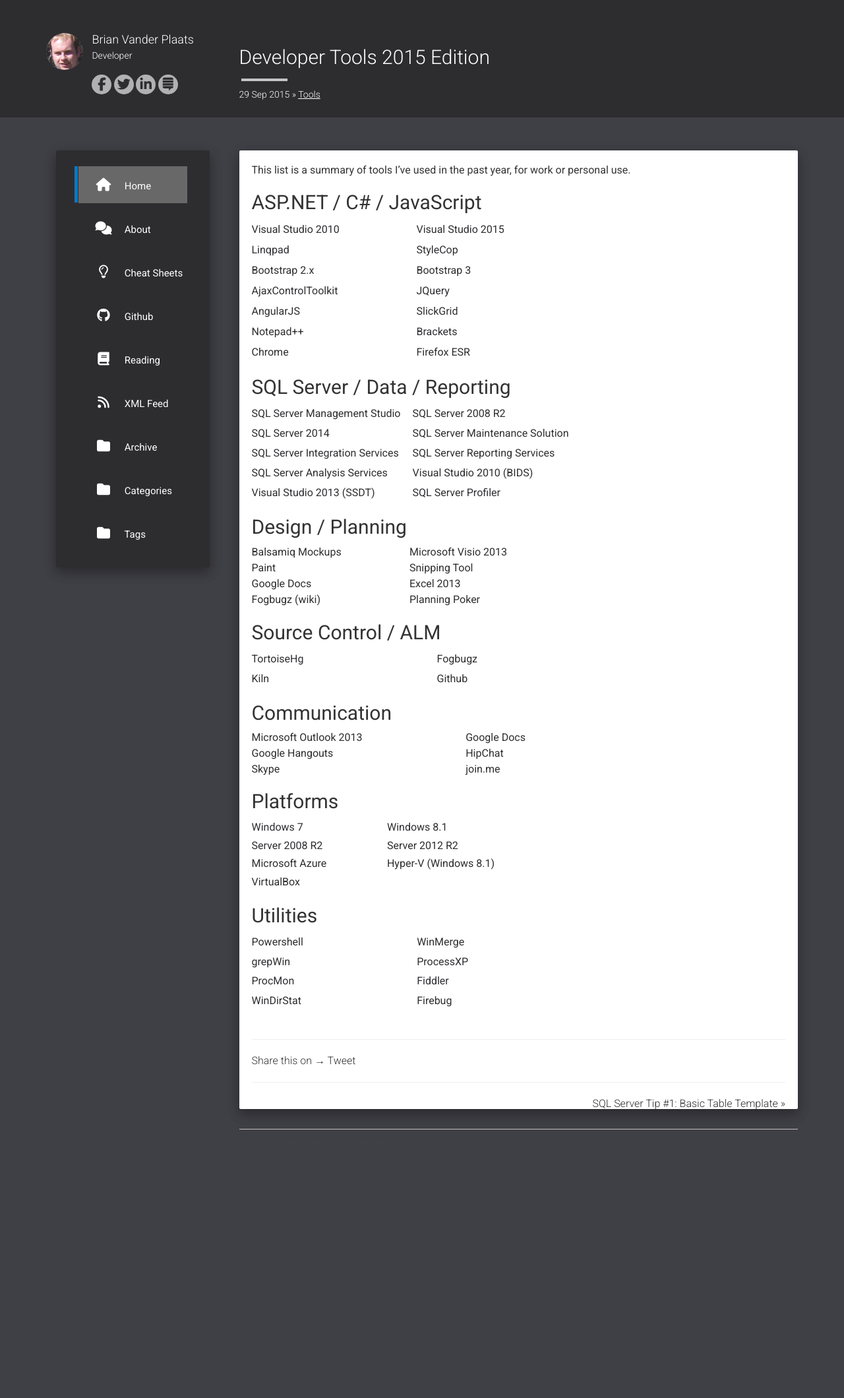
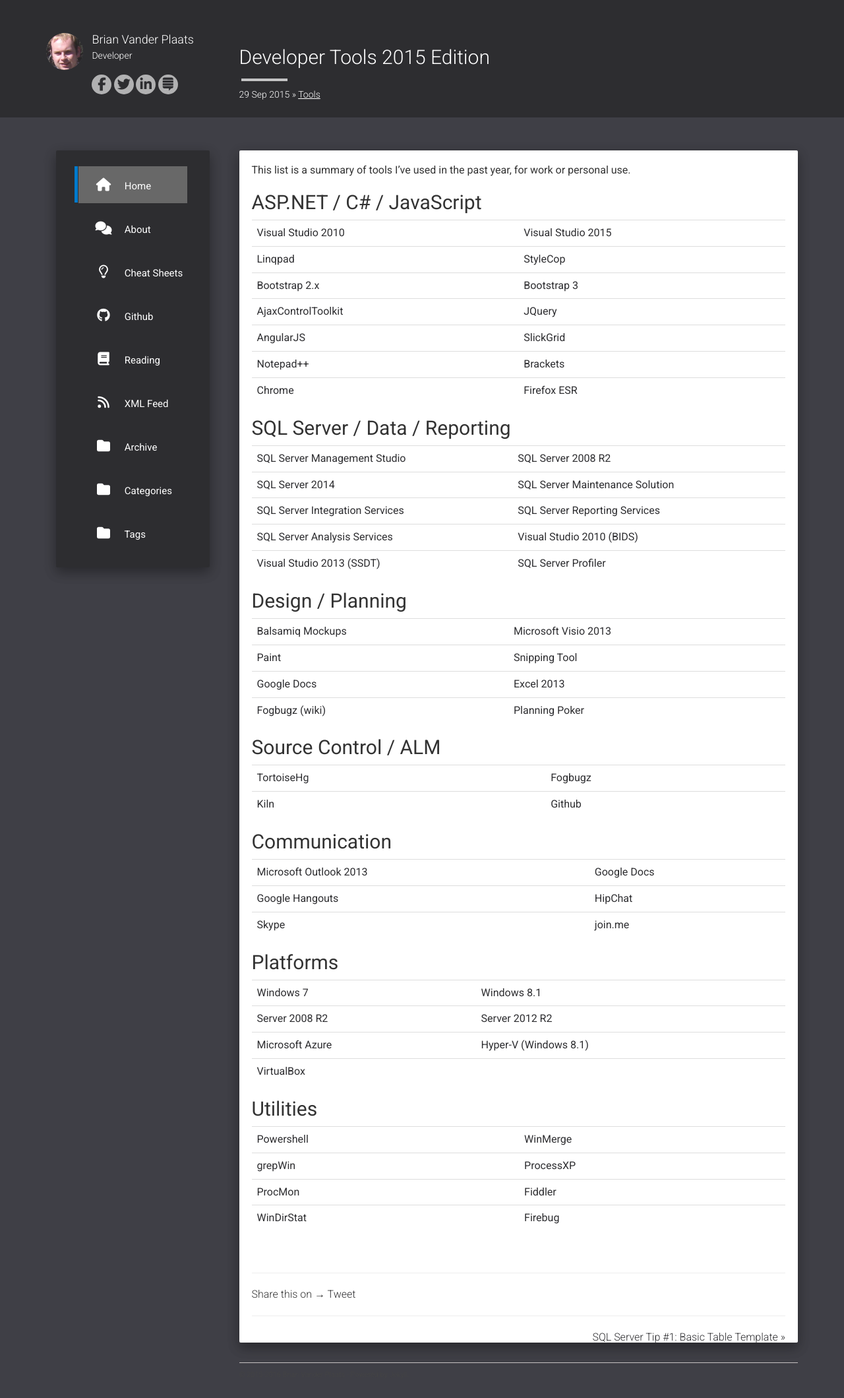
Before and after one commit to brianvp/brianvp.github.com, a Jekyll site: the page built from _posts/2015-09-29-developer-tools-2015-edition.md, in a window 1280 px wide. Shown: the whole page at 66% size. Built offline with Jekyll 4.4.1, drawn with Linux system fonts in a browser that asks for light colours; nearby versions of some CDN libraries; comment, search, counter and statistics services are not loaded; before the commit the page ends 1765 px from its top, so only the background shows below that.

Commit message:
fix post

```diff
--- a/_posts/2015-09-29-developer-tools-2015-edition.md
+++ b/_posts/2015-09-29-developer-tools-2015-edition.md
@@ -13,7 +13,7 @@
 
 ## <span style="font-weight: 400;">ASP.NET / C# / JavaScript</span>
 
-<table style="height: 217px;" width="500">
+<table class="table">
   <tr>
     <td>
       <a href="https://msdn.microsoft.com/en-us/library/dd831853(v=vs.100).aspx"><span style="font-weight: 400;">Visual Studio 2010</span></a>
@@ -87,7 +87,7 @@
 
 ## <span style="font-weight: 400;">SQL Server / Data / Reporting</span>
 
-<table style="height: 149px;" width="500">
+<table class="table">
   <tr>
     <td>
       <a href="https://msdn.microsoft.com/en-us/library/ms174173(v=sql.120).aspx"><span style="font-weight: 400;">SQL Server Management Studio</span></a>
@@ -141,7 +141,7 @@
 
 ## <span style="font-weight: 400;">Design / Planning</span>
 
-<table style="height: 97px;" width="500">
+<table class="table">
   <tr>
     <td>
       <a href="https://balsamiq.com/products/mockups/"><span style="font-weight: 400;">Balsamiq Mockups</span></a>
@@ -185,7 +185,7 @@
 
 ## <span style="font-weight: 400;">Source Control / ALM</span>
 
-<table style="height: 59px;" width="500">
+<table class="table">
   <tr>
     <td>
       <a href="http://tortoisehg.bitbucket.org/"><span style="font-weight: 400;">TortoiseHg</span></a>
@@ -209,7 +209,7 @@
 
 ## <span style="font-weight: 400;">Communication</span>
 
-<table style="height: 71px;" width="500">
+<table class="table">
   <tr>
     <td>
       <a href="https://products.office.com/en-us/outlook/email-and-calendar-software-microsoft-outlook"><span style="font-weight: 400;">Microsoft Outlook 2013</span></a>
@@ -243,7 +243,7 @@
 
 ## <span style="font-weight: 400;">Platforms</span>
 
-<table style="height: 110px;" width="500">
+<table class="table">
   <tr>
     <td>
       <a href="http://windows.microsoft.com/en-us/windows/previous-support#1TC=windows-7"><span style="font-weight: 400;">Windows 7</span></a>
@@ -286,7 +286,7 @@
 
 ## <span style="font-weight: 400;">Utilities</span>
 
-<table style="height: 118px;" width="500">
+<table class="table">
   <tr>
     <td>
       <a href="https://technet.microsoft.com/en-us/scriptcenter/dd742419.aspx"><span style="font-weight: 400;">Powershell</span></a>
```
